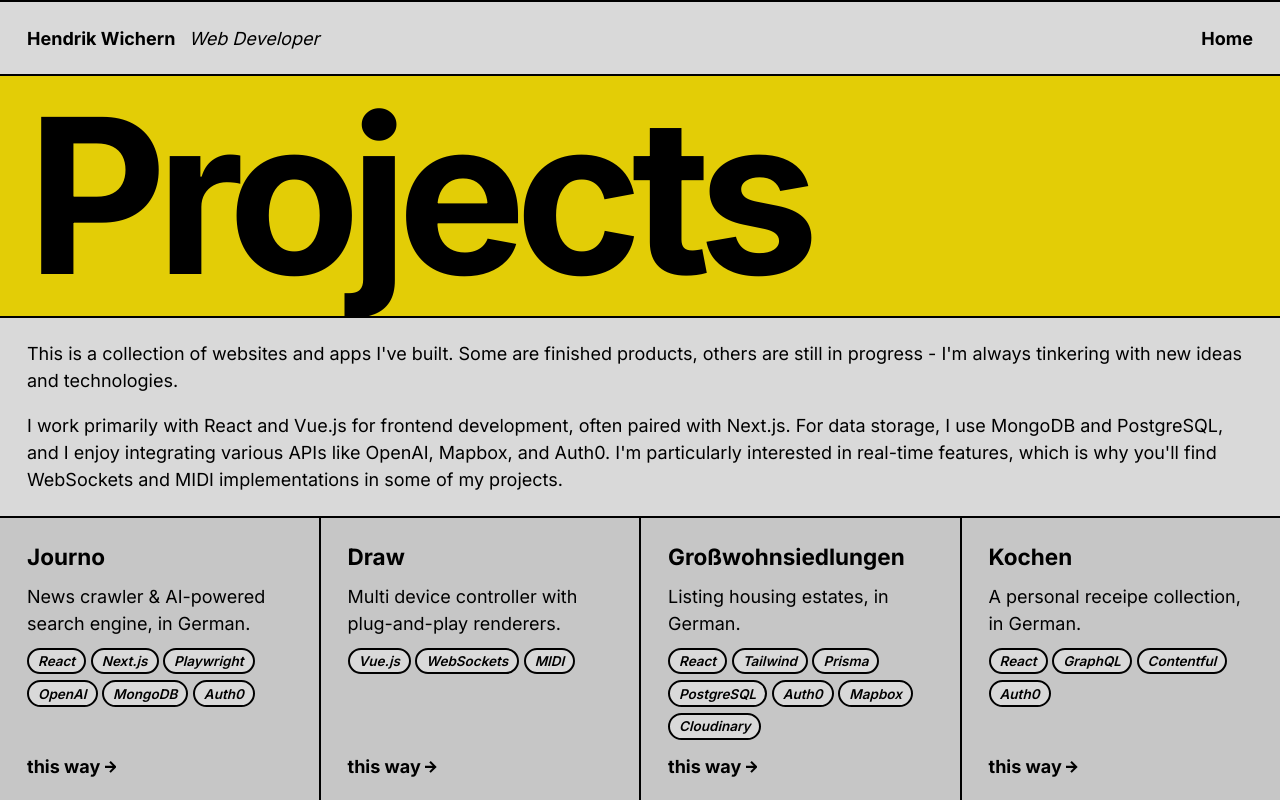
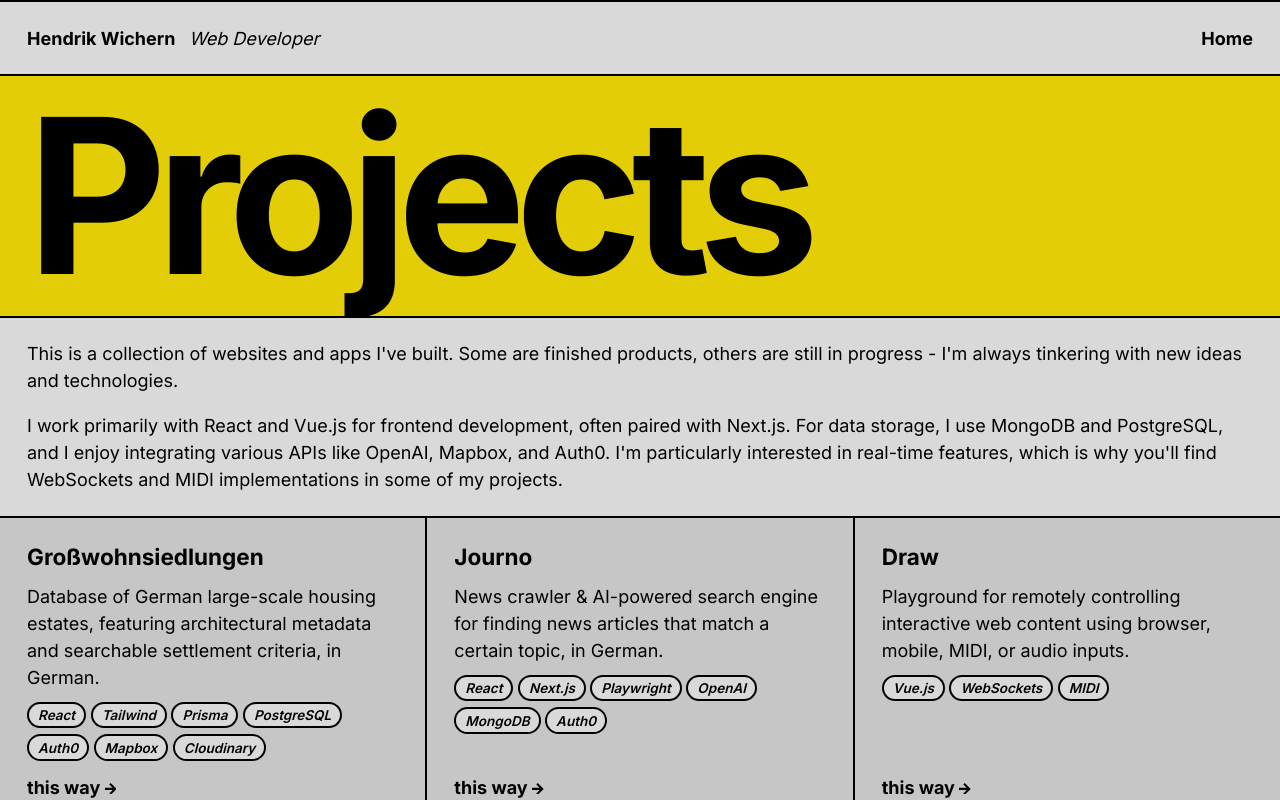
Before and after one commit to hawc/hendrikwichern.de, a Next.js app: page /projects in a window 1280 px wide. Shown: the top 800 px of the page. Built offline with nearby package versions, Linux system fonts and the light colour scheme.

Commit message:
update projects page

```diff
--- a/app/projects/page.tsx
+++ b/app/projects/page.tsx
@@ -26,10 +26,10 @@ export default function Page() {
             <p>I work primarily with React and Vue.js for frontend development, often paired with Next.js. For data storage, I use MongoDB and PostgreSQL, and I enjoy integrating various APIs like OpenAI, Mapbox, and Auth0. I'm particularly interested in real-time features, which is why you'll find WebSockets and MIDI implementations in some of my projects.</p>
           </Box>
         </Container>
-        <Container cols='grid-cols-m-2 grid-cols-1 sm:grid-cols-2 md:grid-cols-3 lg:grid-cols-4'>
-          <ContentLinkBox title='Journo' description='News crawler & AI-powered search engine, in German.' href='https://journo.hawc.de/' tags={['React', 'Next.js', 'Playwright', 'OpenAI', 'MongoDB', 'Auth0']} />
-          <ContentLinkBox title='Draw' description='Multi device controller with plug-and-play renderers.' href='/projects/draw' tags={['Vue.js', 'WebSockets', 'MIDI']} />
-          <ContentLinkBox title='Großwohnsiedlungen' description='Listing housing estates, in German.' href='https://grosswohnsiedlungen.de/' tags={['React', 'Tailwind', 'Prisma', 'PostgreSQL', 'Auth0', 'Mapbox', 'Cloudinary']} />
+        <Container cols='grid-cols-m-2 grid-cols-1 sm:grid-cols-2 md:grid-cols-3'>
+          <ContentLinkBox title='Großwohnsiedlungen' description='Database of German large-scale housing estates, featuring architectural metadata and searchable settlement criteria, in German.' href='https://grosswohnsiedlungen.de/' tags={['React', 'Tailwind', 'Prisma', 'PostgreSQL', 'Auth0', 'Mapbox', 'Cloudinary']} />
+          <ContentLinkBox title='Journo' description='News crawler & AI-powered search engine for finding news articles that match a certain topic, in German.' href='https://journo.hawc.de/' tags={['React', 'Next.js', 'Playwright', 'OpenAI', 'MongoDB', 'Auth0']} />
+          <ContentLinkBox title='Draw' description='Playground for remotely controlling interactive web content using browser, mobile, MIDI, or audio inputs.' href='/projects/draw' tags={['Vue.js', 'WebSockets', 'MIDI']} />
           <ContentLinkBox title='Kochen' description='A personal receipe collection, in German.' href='https://kochen.hawc.de/' tags={['React', 'GraphQL', 'Contentful', 'Auth0']} />
           <ContentLinkBox title='Dither' description='Create dithered bitmaps in the browser.' href='https://dither.hawc.de/' tags={['Vue.js', 'p5.js']} />
           <ContentLinkBox title='Sieb & Druck' description='Documenting silk-screen printing, in German.' href='https://siebdruck.hawc.de/' tags={['Vue.js']} />
```
